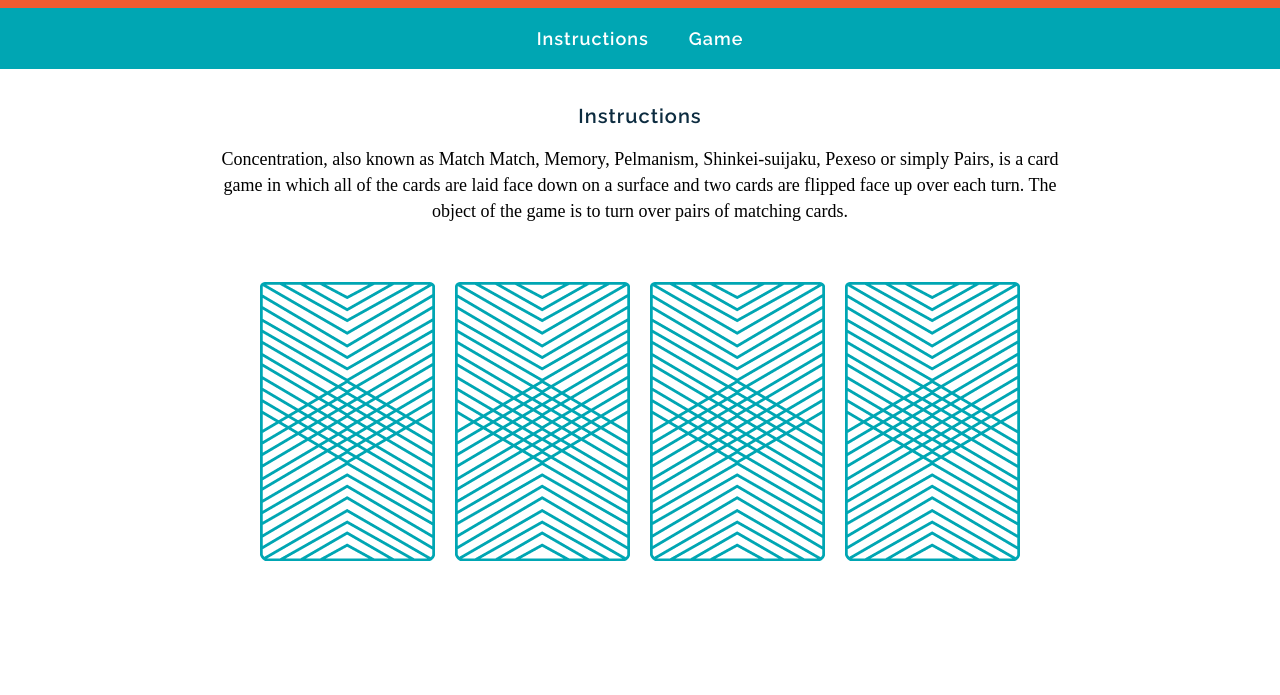
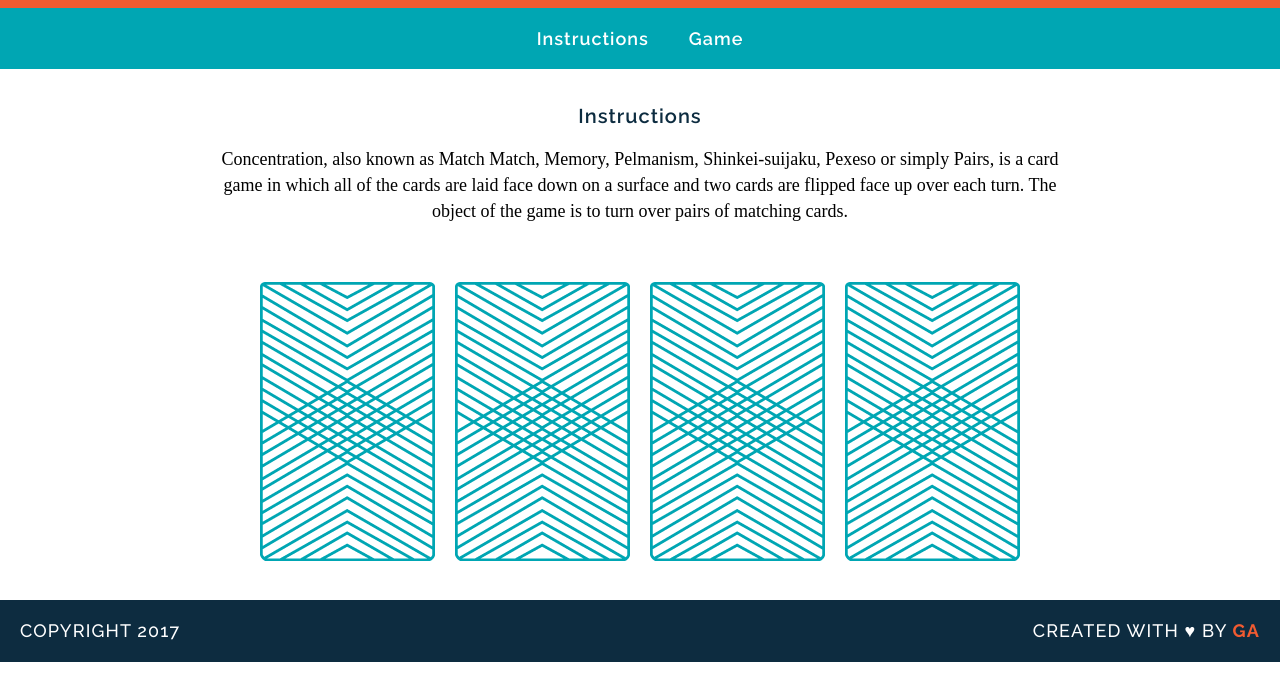
Before and after one commit to needimf/wdi-fundamentals-memorygame, a plain HTML site: page index.html in a window 1280 px wide. Shown: the part 105-800 px from the top of the page. Drawn offline with Linux system fonts and the light colour scheme; a web font is replaced by a local one.

Commit message:
Unit 6 changes made: footer, links, and floats

```diff
--- a/css/style.css
+++ b/css/style.css
@@ -33,6 +33,11 @@ h1 {
 
 a {
   margin: 0 20px;
+  border-bottom: 2px solid transparent;
+}
+
+a:hover {
+  border-bottom: 2px solid white;
 }
 
 .tab {
@@ -57,3 +62,37 @@ p {
   line-height: 26px;
   font-size: 18px;
 }
+
+footer {
+  text-transform: uppercase;
+  padding: 0 20px;
+  background: #0d2c40;
+  color: white;
+  font-size: 14px;
+  letter-spacing: .08em;
+  font-weight: 500;
+}
+
+.copyright {
+  font-family: "Raleway", sans-serif;
+  float: left;
+}
+
+.message {
+  font-family: "Raleway", sans-serif;
+  float: right;
+}
+
+.name {
+  color: #f15b31;
+  font-weight: 700;
+}
+
+.clearfix:after {
+  visibility: hidden;
+  display: block;
+  content: " ";
+  clear: both;
+  height: 0;
+  font-size: 0;
+}
--- a/index.html
+++ b/index.html
@@ -14,21 +14,23 @@
   <p>This is a game of concentration, skill, and agility. Only the best of the best will succeed, all others will fall.</p>
   -->
   <nav>
-    <a href="#" class="tab">Instructions</a><a href="#" class="tab">Game</a>
+    <a href="#instructions" class="tab">Instructions</a><a href="#game" class="tab">Game</a>
   </nav>
   <main>
-    <h2>Instructions</h2>
+    <h2 id="instructions">Instructions</h2>
     <p>Concentration, also known as Match Match, Memory, Pelmanism, Shinkei-suijaku, Pexeso or simply Pairs, is a card game in which all of the cards are laid face down on a surface and two cards are flipped face up over each turn. The object of the game is to turn over pairs of matching cards.</p>
-    <div>
+    <div id="game">
       <img src="images/back.png" alt="Queen of Diamonds">
       <img src="images/back.png" alt="Queen of Hearts">
       <img src="images/back.png" alt="King of Diamonds">
       <img src="images/back.png" alt="King of Hearts">
     </div>
   </main>
-  <footer>
+  <footer class="clearfix">
     <!--<h3>The Developer</h3>
     <p>Hi my name is Nedim Filipovic, I developed this game. Follow my <a href="#">instagram</a> for more fun projects.</p> -->
+    <p class="copyright">Copyright 2017</p>
+    <p class="message">Created with &hearts; by <span class="name">GA</span></p>
   </footer>
 </body>
 </html>
```
